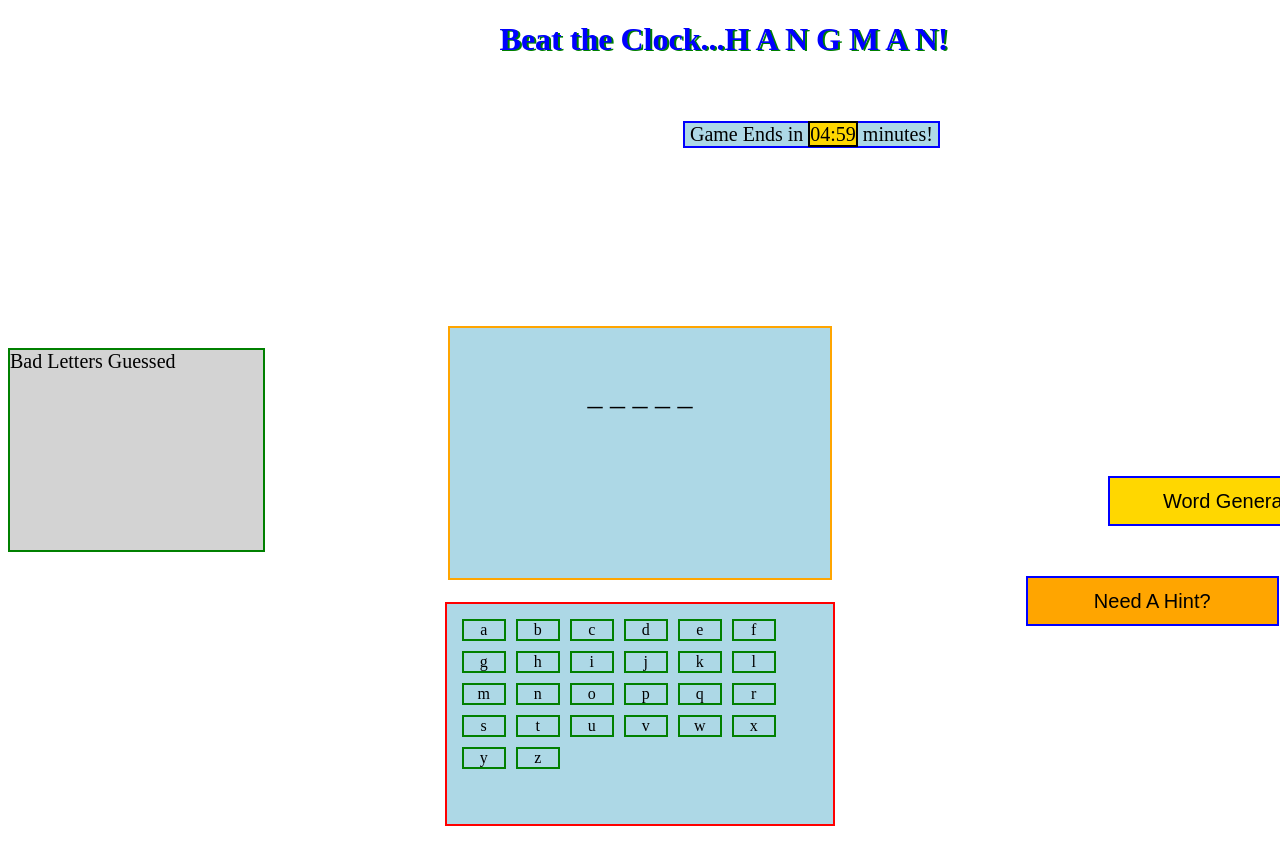
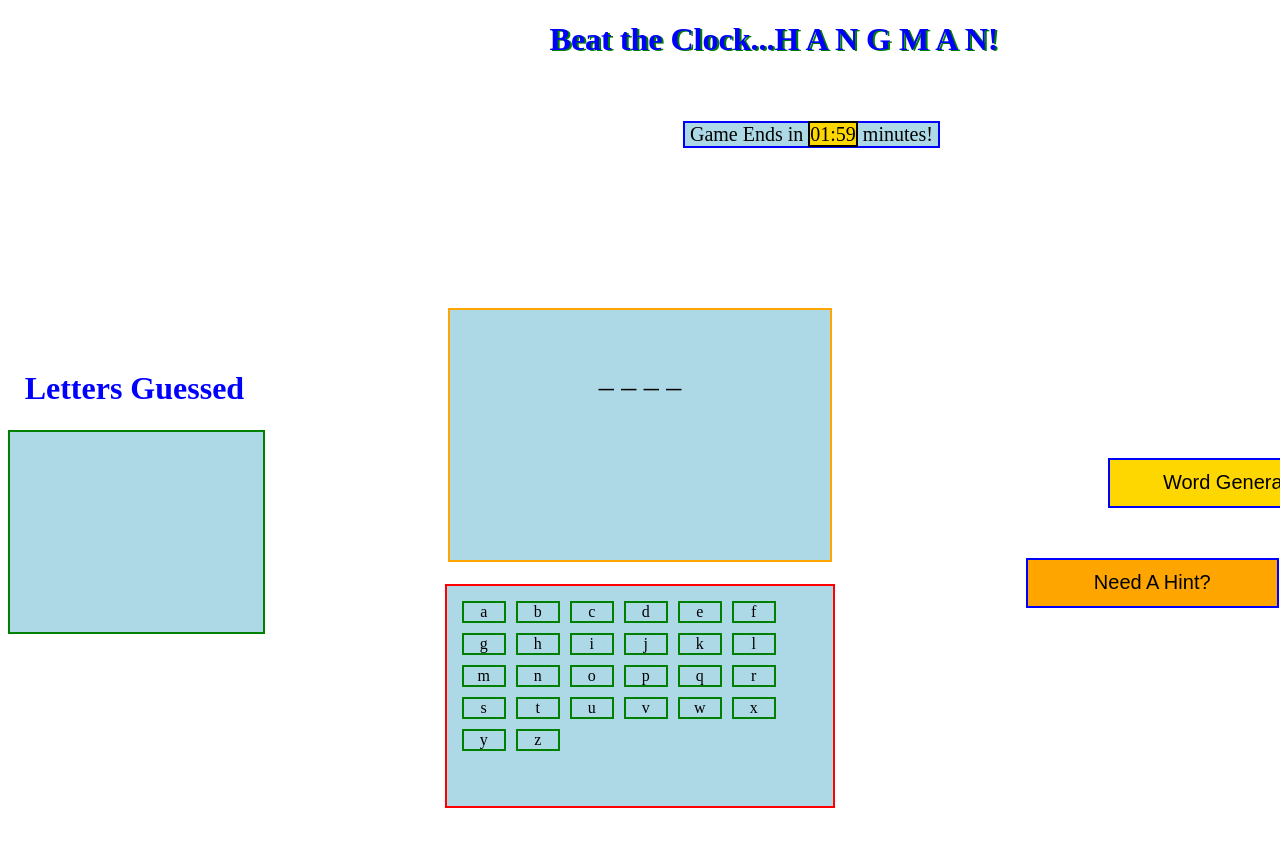
Before and after one commit to AMKlein2018/jscapstone, a plain HTML site: page index.html in a window 1280 px wide. Both pictures are taken after a click on the button "Word Generator". Shown: the top 864 px of the page. Drawn offline with Linux system fonts and the light colour scheme.

Commit message:
May 17th

```diff
--- a/index.html
+++ b/index.html
@@ -18,7 +18,10 @@
 
  			<div class = "timeText">Game Ends in <span id="time">05:00</span> minutes!</div>
 
- 			<div class = "usedLetters">Bad Letters Guessed
+ 			<div class = "header2"><h1>Letters Guessed</h1>
+ 			</div>
+
+ 			<div class = "usedLetters">
  			</div>
 
 		</div>
--- a/index.js
+++ b/index.js
@@ -2,6 +2,9 @@
 // *******************************
  //Word and Hint Function
 
+
+
+var myInterval;
 wordArray = []
 hintsArray = []
 
@@ -12,14 +15,14 @@ function Word (word,hint){
 
 var one = new Word ("code", "Decipher")
 var two = new Word ("break", "___ a Leg")
-var three = new Word ("Door", "Knob" )
+var three = new Word ("door", "Knob" )
 var four = new Word ("friend", "Opposite of Foe")
 var five = new Word ("smile", "Teeth")
 var six = new Word ("create", "Opposite of Destroy")
-var seven = new Word ("Fast", "Slow")
+var seven = new Word ("fast", "Slow")
 var eight = new Word ("chair", "Sit")
 
-
+//Used Letters Container
 var usedLetters = document.getElementsByClassName("usedLetters")
 
 
@@ -60,12 +63,13 @@ wrapper.style.backgroundColor = "lightblue"
 wrapper.style.padding = "10px"
 wrapper.style.height = "200px"
 wrapper.style.position = "relative"
-wrapper.style.top = "250px"
+wrapper.style.top = "150px"
 document.body.appendChild(wrapper)
 
 
 var alphabet = ['a', 'b', 'c', 'd', 'e', 'f', 'g', 'h', 'i', 'j', 'k', 'l', 'm', 'n', 'o', 'p', 'q', 'r', 's', 't', 'u', 'v', 'w', 'x', 'y', 'z']
 
+var wrongArray = []
 
   for (i = 0; i < 26; i++){
     var alpha = document.createElement('div')
@@ -81,27 +85,24 @@ var alphabet = ['a', 'b', 'c', 'd', 'e', 'f', 'g', 'h', 'i', 'j', 'k', 'l', 'm',
 
     var buttons = document.getElementsByClassName('a')
     buttons[i].addEventListener('click', function(event){
+      console.log(event.target.innerHTML)
         for (var i = 0; i < currentWord.length; i++)
           if (event.target.innerHTML === currentWord[i]) {
               splitWord.splice(i, 1, currentWord[i])
               wordBox.innerHTML = splitWord.join(" ")
 
-          } else {
-              // var wrongArray = []
-              // wrongArray.push(event.target)
-              // usedLetters.innerHTML=wrongArray
+
           }
-        // console.log(event.target.innerHTML)
+              usedLetters[0].innerHTML += event.target.innerHTML;
 
     })
-    // console.log(splitWord)
+
   }
 
 
 // console.log(rand)
 
 //Word Generator - red box
-
 
 var wordGen = document.createElement('button')
   wordGen.style.width = '20%'
@@ -112,7 +113,7 @@ var wordGen = document.createElement('button')
     wordGen.innerHTML = "Word Generator"
     wordGen.style.position = "relative"
     wordGen.style.left = "1100px"
-   	wordGen.style.bottom = "100px"
+    wordGen.style.bottom = "200px"
     wordGen.style.fontSize = "20px"
     var page = document.getElementsByTagName('body')[0];
     page.appendChild(wordGen)
@@ -131,7 +132,7 @@ var hintGen = document.createElement('button')
     hintGen.innerHTML = "Need A Hint?"
     hintGen.style.position = "relative"
     hintGen.style.left = "765px"
-    hintGen.style.bottom = "0px"
+    hintGen.style.bottom = "100px"
     hintGen.style.fontSize = "20px"
     var page = document.getElementsByTagName('body')[0];
     page.appendChild(hintGen)
@@ -148,7 +149,7 @@ var wordBox = document.createElement('div')
   wordBox.style.height = "200px"
   wordBox.style.position = 'relative'
   // wrapper3.style.left = "50px"
-	wordBox.style.bottom = "300px"
+  wordBox.style.bottom = "400px"
   wordBox.style.display = "block"
   wordBox.style.fontSize = "0px"
   wordBox.style.textAlign = "center"
@@ -156,9 +157,19 @@ var wordBox = document.createElement('div')
   // wrapper2.style.bottom = "200px"
   document.body.appendChild(wordBox)
 
+  //WORD GENERATOR BUTTON FUNCTIONALITY FOR WORDBOX//
+
   wordGen.addEventListener('click', function(){
+  randomNum = random()
+  // Create Split Word Function
+  splitWord = wordArray[randomNum].split('')
+   // console.log(splitWord)
+  currentWord = wordArray[randomNum].split('')
+
   wordBox.style.fontSize = "30px"
   wordBox.innerHTML = stringDash(splitWord)
+
+
 })
   hintGen.addEventListener('click',function(){
   wordBox.style.fontSize = "30px"
@@ -169,12 +180,23 @@ var wordBox = document.createElement('div')
 
 
 
-
 //Timer
 // var existingIntervalId = 0;
+wordGen.addEventListener('click', function () {
+    clearInterval(myInterval)
+    var twoMinutes = 60 * 2,
+        display = document.querySelector('#time');
+
+    startTimer(twoMinutes, display);
+
+    //Start the Timer
+});
+
+
 function startTimer(duration, display) {
     var timer = duration, minutes, seconds;
-    setInterval(function () {
+
+        myInterval = setInterval(function () {
         minutes = parseInt(timer / 60, 10)
         seconds = parseInt(timer % 60, 10);
 
@@ -186,21 +208,15 @@ function startTimer(duration, display) {
         if (--timer < 0) {
             timer = duration;
         }
-    }, 1000);
-
+    } ,1000);
 
   }
 
-  var existingIntervalId = 0;
-  wordGen.addEventListener('click', function () {
-    var fiveMinutes = 60 * 5,
-        display = document.querySelector('#time');
-    //Start the Timer
-    startTimer(fiveMinutes, display);
+// setTimeout(() => alert("Game Over"), 0);
+//               alert("Game Over");
 
 
 
-});
 
 
 
@@ -226,13 +242,3 @@ function startTimer(duration, display) {
 // while(remaininLetters > 0){
 // 	//Progress of game
 // }
-
-
-// result = function () {
-// 	wordBox = document.getElementById('wordBox')
-// 	correct = document.createElement('ul');
-
-// 	for (var i = 0; i <word.length; i++) {
-// 		correct.setAttribute('')
-// 	}
-// }
--- a/stylesheets/_header.scss
+++ b/stylesheets/_header.scss
@@ -5,7 +5,21 @@
 	width: 50%;
 	text-align: center;
 	position: relative;
-	left: 400px;
+	left: 450px;
 	color: blue;
 	text-shadow: 2px 1px green;
 }
+
+.header2 {
+
+	// border: 2px solid red;
+	height: 60px;
+	width: 20%;
+	position: relative;
+	top: 200px;
+	color: blue;
+	font-size: 16px;
+	word-wrap: break-word;
+	text-align: center;
+
+}
--- a/stylesheets/_usedLetters.scss
+++ b/stylesheets/_usedLetters.scss
@@ -3,10 +3,12 @@
 	border: 2px solid green;
 	height: 200px;
 	width: 20%;
-	background-color: lightgrey;
+	background-color: lightblue;
 	font-size: 20px;
 	position: relative;
     top: 200px;
     text-align: center;
-    padding-top: 5px;
+    word-wrap: break-word;
+    font-size: 28px;
+
   }
```
Also changed, not shown: css/main.css, 1 other file. Lines whose indentation alone changed are shown as unchanged.
